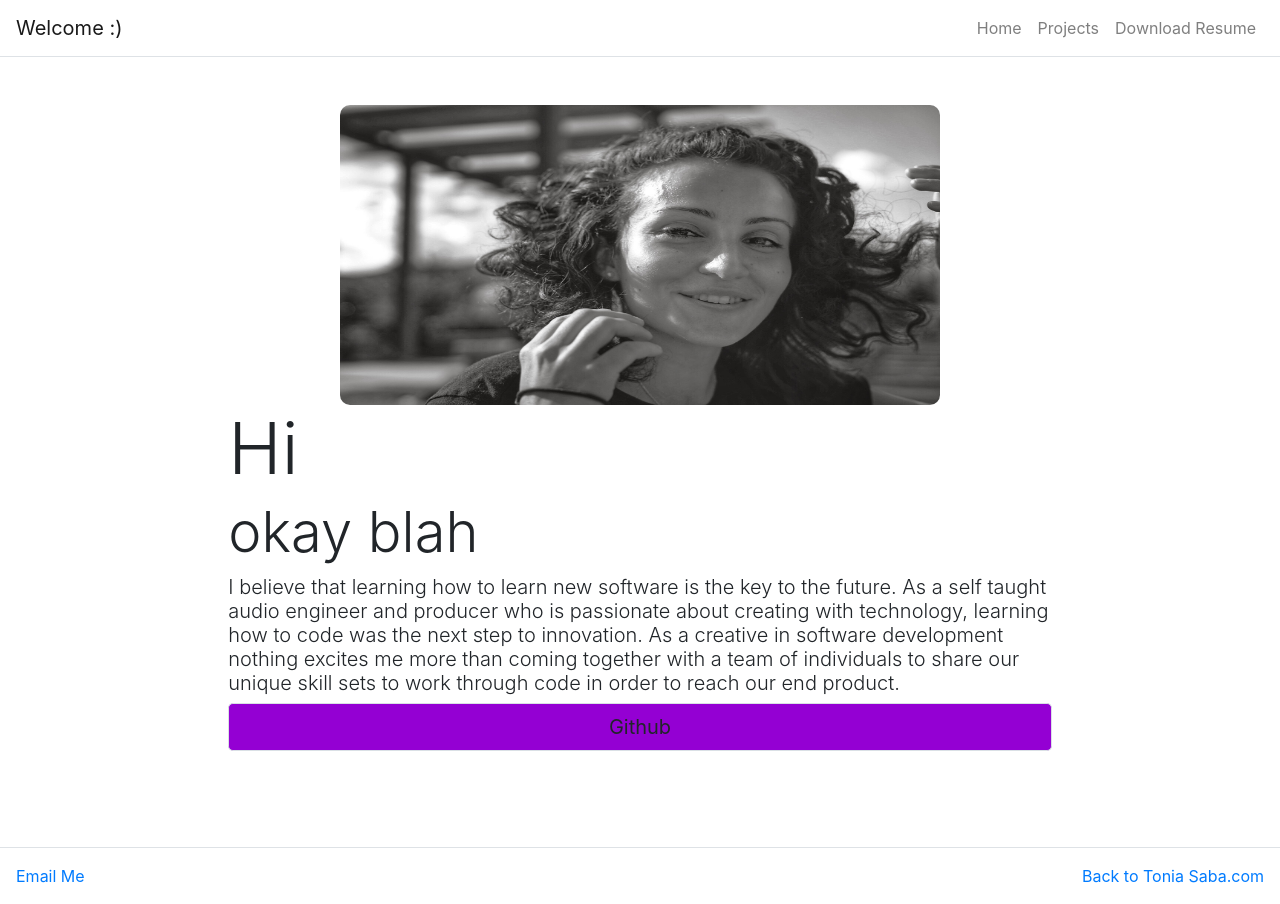
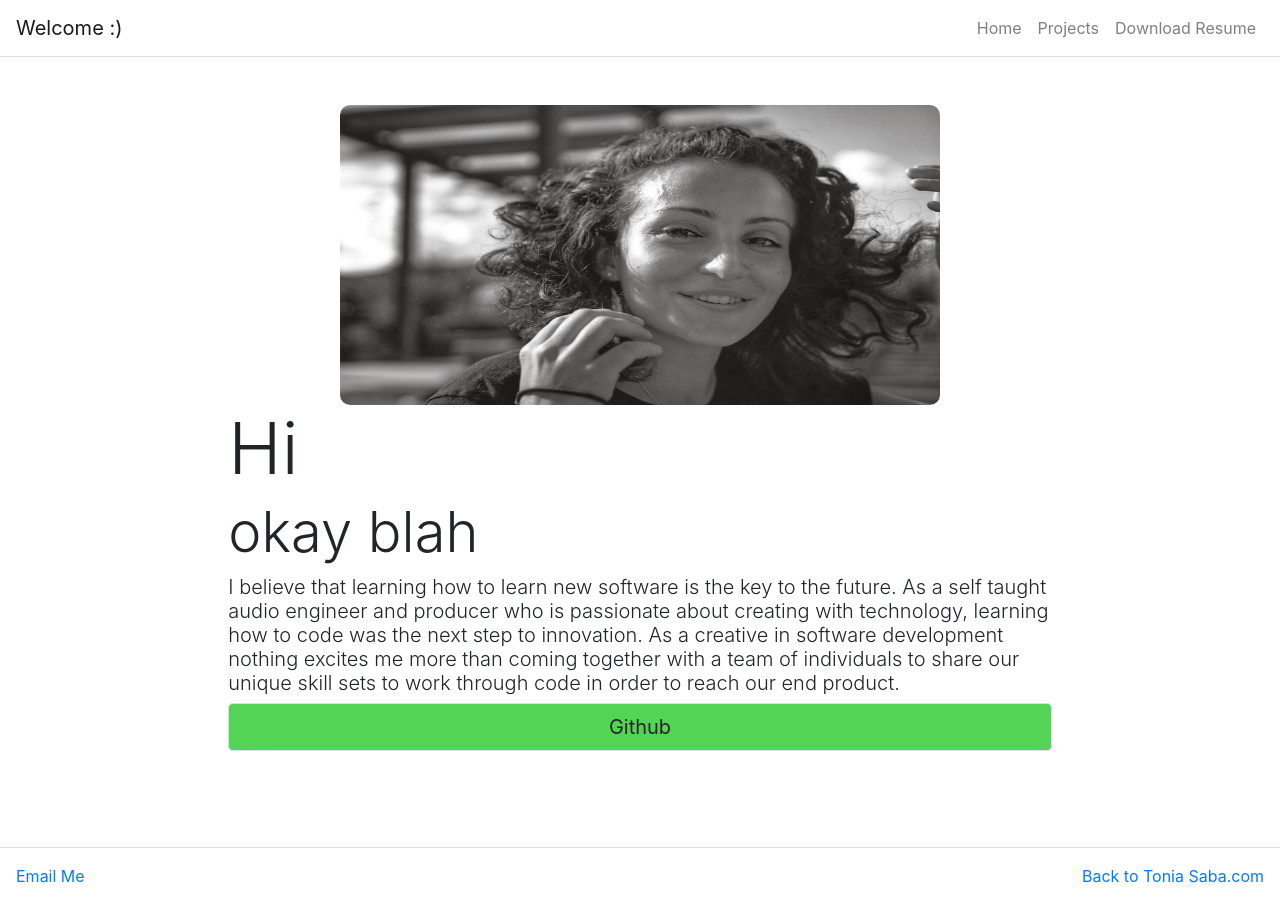
Before and after one commit to tsabz/portfolio, a React (Create React App) app in the folder sabafolio/: page / in a window 1280 px wide. In both pictures the pointer is over the link "Github". Built offline with nearby package versions, Linux system fonts and the light colour scheme.

Commit message:
changed github button color

```diff
--- a/sabafolio/src/index.css
+++ b/sabafolio/src/index.css
@@ -53,10 +53,10 @@ code {
 }
 
 .button:hover {
-  -webkit-animation:rainbow 1s infinite;
-  -ms-animation:rainbow 1s infinite;
-  -o-animation:rainbow 1s infinite;
-  animation:rainbow 1s infinite;
+  -webkit-animation:rainbow 20s;
+  -ms-animation:rainbow 5s;
+  -o-animation:rainbow 10s;
+  animation:limegreen-to-white 20s;
 }
 .nav-link{
   border-radius: 5px;
@@ -65,9 +65,9 @@ code {
 
 
 /*simple start*/
-@keyframes black-to-white {
+@keyframes limegreen-to-white {
   0% {
-    background: black;
+    background: limegreen;
   }
   100% {
     background: ghostwhite;
@@ -103,9 +103,9 @@ code {
   80% {
     background: darkviolet;
   }
-  90% {
+  /* 90% {
     background: black;
-  }
+  } */
   100% {
     background: ghostwhite;
   }
```
